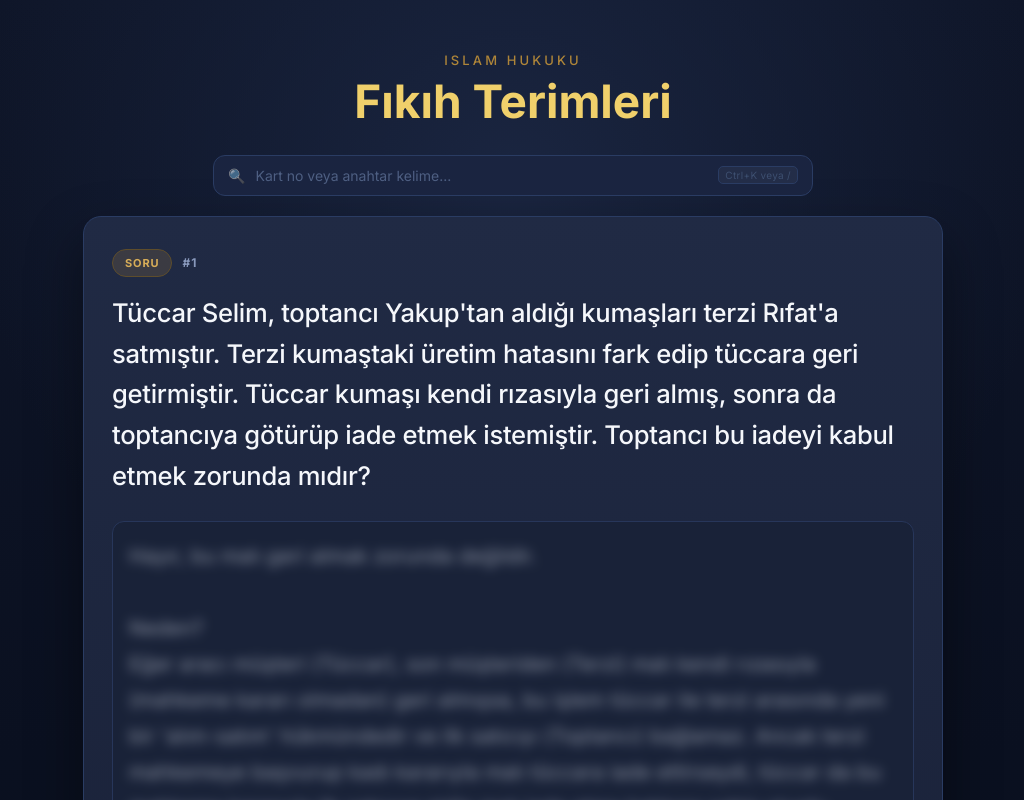
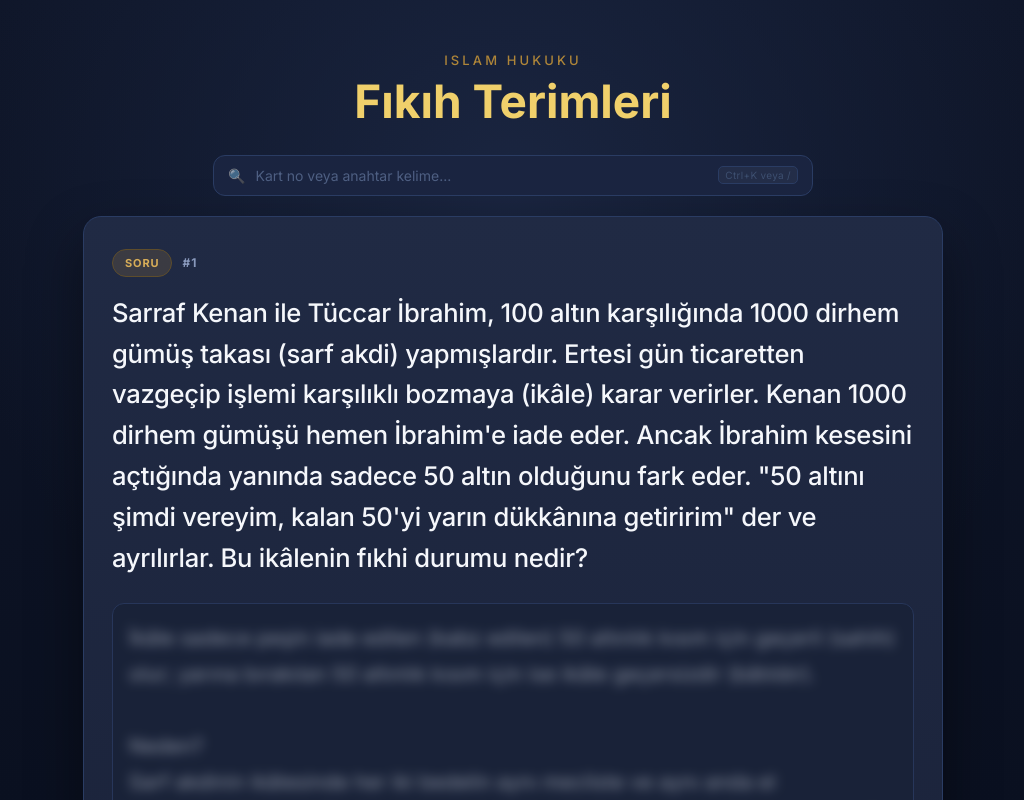
Before and after one commit to ozkanbahadir00-dev/Talib_ul_melekei_f-k-h, a React (Vite) app: page / in a window 1280 px wide. Shown: the top 800 px of the page, without its empty margins (127-1151 px from the left). Built offline with nearby package versions, Linux system fonts and the light colour scheme.

Commit message:
Add card-61 (sarf akdi ikâle question) to studyData.ts
Agent-Logs-Url: https://github.com/ozkanbahadir00-dev/Talib_ul_melekei_f-k-h/sessions/ca3c6126-d2b7-42ef-bed7-86923cf8f461

Co-authored-by: ozkanbahadir00-dev <270357242+ozkanbahadir00-dev@users.noreply.github.com>

```diff
--- a/src/data/studyData.ts
+++ b/src/data/studyData.ts
@@ -792,6 +792,19 @@ export const studyCards: StudyCard[] = [
       "sourceRight": "Cevap: Hayır, bu malı geri almak zorunda değildir. Neden? Eğer aracı müşteri (Tüccar ), son müşteriden (Terzi ) malı kendi rızasıyla (mahkeme kararı olmadan) geri almışsa, bu işlem tüccar ile terzi arasında yeni bir 'alım-satım' hükmündedir. İlk satıcıyı (Toptancı) bağlamaz. Ancak terzi mahkemeye başvurup kadı kararıyla malı tüccara iade ettirseydi, tüccar da 'mahkeme kararı' belgesiyle ilk satıcıya gidip malı iade etme hakkına sahip olurdu.",
       "sourceType": "question"
     }
+  },
+  {
+    "id": "card-61",
+    "mode": "question",
+    "badge": "SORU",
+    "shown": "Sarraf Kenan ile Tüccar İbrahim, 100 altın karşılığında 1000 dirhem gümüş takası (sarf akdi) yapmışlardır. Ertesi gün ticaretten vazgeçip işlemi karşılıklı bozmaya (ikâle) karar verirler. Kenan 1000 dirhem gümüşü hemen İbrahim'e iade eder. Ancak İbrahim kesesini açtığında yanında sadece 50 altın olduğunu fark eder. \"50 altını şimdi vereyim, kalan 50'yi yarın dükkânına getiririm\" der ve ayrılırlar. Bu ikâlenin fıkhi durumu nedir?",
+    "answer": "İkâle sadece peşin iade edilen (kabz edilen) 50 altınlık kısım için geçerli (sahih) olur; yarına bırakılan 50 altınlık kısım için ise ikâle geçersizdir (bâtıldır).\n\nNeden?\nSarf akdinin ikâlesinde her iki bedelin aynı mecliste ve aynı anda el değiştirmesi şarttır. Geciken kısma vade (nesîe) faizi karışma ihtimali doğar. Bu yüzden Kadı, mecliste hazır bulunan miktar kadar işlemi bozar, kalan miktar için eski satış akdinin devam ettiğine hükmeder.",
+    "reveal": "toggle",
+    "original": {
+      "sourceLeft": "Sarraf Kenan ile Tüccar İbrahim, 100 altın karşılığında 1000 dirhem gümüş takası (sarf akdi) yapmışlardır. Ertesi gün ticaretten vazgeçip işlemi karşılıklı bozmaya (ikâle) karar verirler. Musa 1000 dirhem gümüşü hemen İbrahim'e iade eder. Ancak İbrahim kesesini açtığında yanında sadece 50 altın olduğunu fark eder. \"50 altını şimdi vereyim, kalan 50'yi yarın dükkânına getiririm\" der ve ayrılırlar. Bu ikâlenin fıkhi durumu nedir?",
+      "sourceRight": "Cevap: İkâle sadece peşin iade edilen (kabz edilen) 50 altınlık kısım için geçerli (sahih) olur; yarına bırakılan 50 altınlık kısım için ise ikâle geçersizdir (bâtıldır). Neden? Sarf akdinin ikâlesinde her iki bedelin aynı mecliste ve aynı anda el değiştirmesi şarttır. Geciken kısma vade (nesîe) faizi karışma ihtimali doğar. Bu yüzden Kadı, mecliste hazır bulunan miktar kadar işlemi bozar, kalan miktar için eski satış akdinin devam ettiğine hükmeder.",
+      "sourceType": "question"
+    }
   }
 ];
 
```
